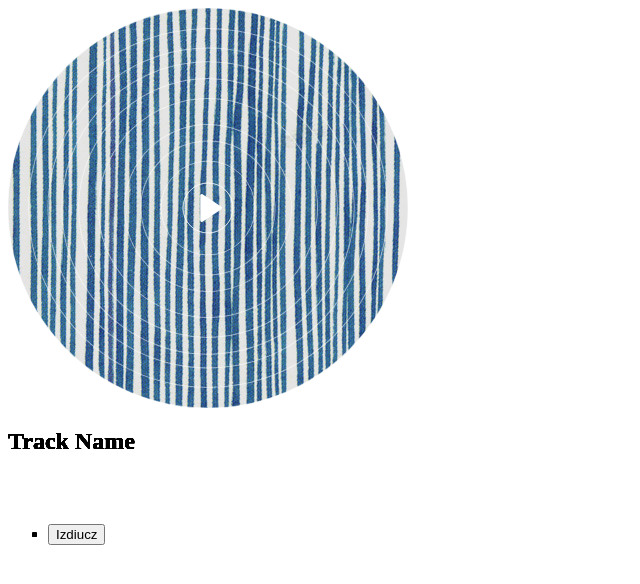
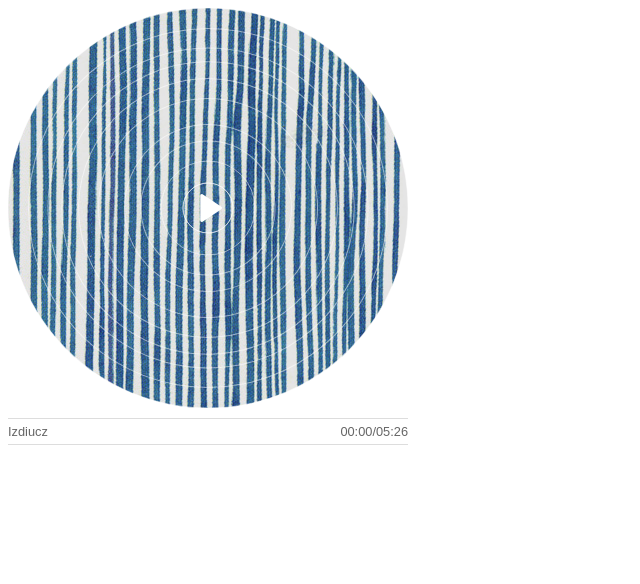
Before and after one commit to marie-ototoi/otoplayer, a React (Create React App) app: page / in a window 1280 px wide. Shown: the top 584 px of the page, without its empty margins (0-640 px from the left). Built offline with nearby package versions, Linux system fonts and the light colour scheme.

Commit message:
feat: format track name and duration

```diff
--- a/src/components/PlayList.module.css
+++ /dev/null
@@ -1,15 +0,0 @@
-.PlayListItem {
-  position: absolute;
-}
-.PlayListItem button {
-  opacity: 0;
-  position: relative;
-}
-.PlayListItem--active button {
-  opacity: 1;
-}
-
-.PlayListItem button:focus {
-  opacity: 1;
-  z-index: 2;
-}
--- a/src/components/PlayList.tsx
+++ /dev/null
@@ -1,28 +0,0 @@
-import React, { FC } from 'react'
-import styles from './PlayList.module.css'
-import type { TrackData } from '../types/tracks'
-interface Props {
-  currentTrack: number
-  tracks: TrackData[]
-}
-const PlayList: FC<Props> = ({ currentTrack, tracks }) => {
-  return (
-    <ul>
-      {tracks.map((track, index) => {
-        const { title } = track
-        return (
-          <li
-            key={`list-track-${index}`}
-            className={`${styles.PlayListItem} ${
-              currentTrack === index ? styles['PlayListItem--active'] : ''
-            }`}
-          >
-            <button>{title}</button>
-          </li>
-        )
-      })}
-    </ul>
-  )
-}
-
-export default PlayList
--- a/src/components/Player.module.css
+++ b/src/components/Player.module.css
@@ -1,4 +1,5 @@
 .Player {
   display: flex;
   flex-direction: column;
+  font-family: Arial, sans-serif;
 }
--- a/src/components/Player.tsx
+++ b/src/components/Player.tsx
@@ -2,7 +2,6 @@ import React, { FC, useEffect, useState } from 'react'
 import styles from './Player.module.css'
 import Cover from './Cover'
 import PlayButton from './PlayButton'
-import PlayList from './PlayList'
 import Track from './Track'
 import { initTracks } from '../utils/tracks'
 import usePlayer from '../hooks/usePlayer'
@@ -60,8 +59,6 @@ const Player: FC<Props> = ({
           />
         ))}
       </svg>
-
-      <PlayList currentTrack={currentTrack} tracks={tracksData} />
     </div>
   )
 }
--- a/src/components/Track.module.css
+++ b/src/components/Track.module.css
@@ -27,3 +27,25 @@
 :focus .Track__transparent {
   stroke-opacity: 0.4;
 }
+.Track__infos {
+  display: flex;
+  justify-content: space-between;
+  border-top: 1px solid #ddd;
+  border-bottom: 1px solid #ddd;
+  padding: 5px 0;
+  margin: 10px 0 0 0;
+}
+
+.Track__infos__title {
+  font-size: 0.8em;
+  font-weight: normal;
+  color: #666;
+  margin: 0;
+  padding: 0;
+}
+.Track__infos__time {
+  font-size: 0.8em;
+  color: #666;
+  margin: 0;
+  padding: 0;
+}
--- a/src/components/Track.tsx
+++ b/src/components/Track.tsx
@@ -1,6 +1,6 @@
 import React, { FC, useEffect, useMemo } from 'react'
 import useTrack from '../hooks/useTrack'
-import { getRingPath } from '../utils/tracks'
+import { formatDuration, getRingPath } from '../utils/tracks'
 import styles from './Track.module.css'
 import type { TrackData } from '../types/tracks'
 
@@ -26,7 +26,7 @@ const Track: FC<Props> = ({
   total,
   track,
 }) => {
-  const { index, start, end, duration, position, url } = track
+  const { index, start, end, duration, position, title, url } = track
   const [progress, trackIsPlaying, play, pause] = useTrack(position, url, nextTrack)
 
   useEffect(() => {
@@ -53,6 +53,7 @@ const Track: FC<Props> = ({
   const rotation = (index * 360) / tracksLength
 
   const strokeOffset = circumference - (progress * circumference) / duration
+  const formattedDuration = useMemo(() => formatDuration(duration), [duration])
   return (
     <>
       <a
@@ -81,9 +82,16 @@ const Track: FC<Props> = ({
           />
         </g>
       </a>
-      <foreignObject x={0} y={side} width={side} height={100}>
-        <h2>Track Name</h2>
-      </foreignObject>
+      {currentTrack === index && (
+        <foreignObject x={0} y={side} width={side} height={100}>
+          <div className={styles.Track__infos}>
+            <h2 className={styles.Track__infos__title}>{title}</h2>
+            <p className={styles.Track__infos__time}>
+              <time>{formatDuration(progress)}</time>/<time>{formattedDuration}</time>
+            </p>
+          </div>
+        </foreignObject>
+      )}
     </>
   )
 }
--- a/src/utils/tracks.ts
+++ b/src/utils/tracks.ts
@@ -20,3 +20,14 @@ export const getRingPath = (radius: number, side: number): string => {
   A ${radius},${radius} 0 1,1 ${-radius}, ${0}
   `
 }
+
+export const formatDuration = (duration: number): string => {
+  const date = new Date()
+  date.setHours(0, 0, duration)
+  let options: Intl.DateTimeFormatOptions = {
+    minute: 'numeric',
+    second: 'numeric',
+  }
+  if (date.getHours() > 0) options.hour = 'numeric'
+  return new Intl.DateTimeFormat('fr-FR', options).format(date)
+}
```
Also changed, not shown: 2 other files (tests, documents, lock files or other folders).
